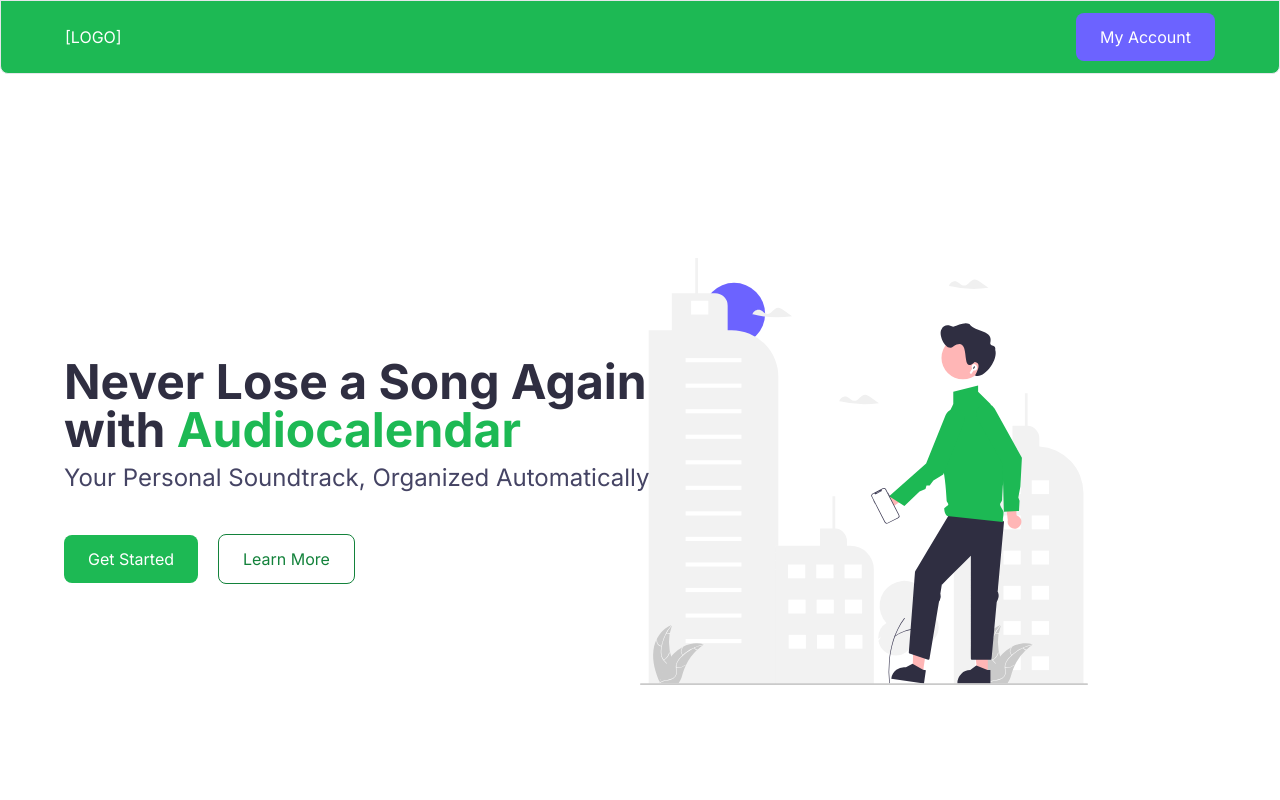
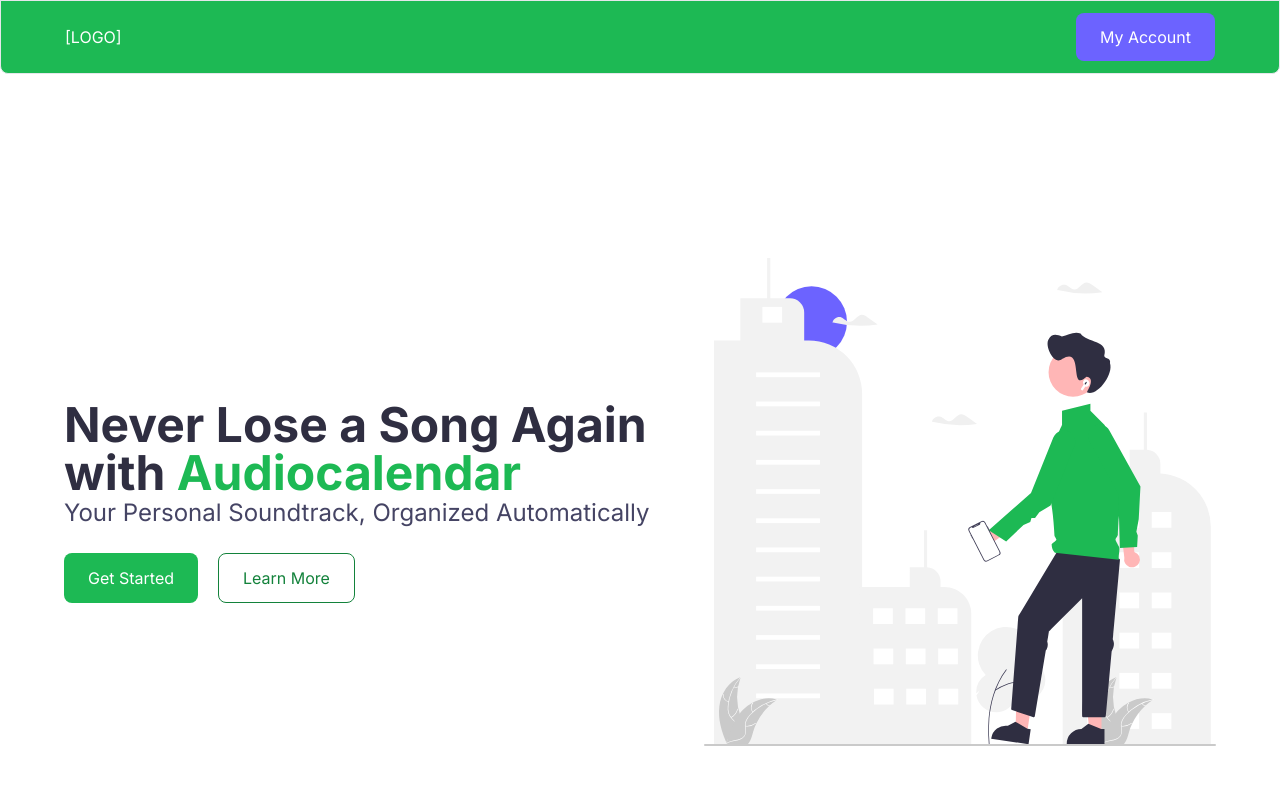
Before and after one commit to szilard-dobai/audiocalendar, a Next.js app in the folder client/: page / in a window 1280 px wide. Shown: the top 800 px of the page. Built offline with nearby package versions, Linux system fonts and the light colour scheme.

Commit message:
Fix sections.

```diff
--- a/client/src/app/(home)/(components)/CTA.tsx
+++ b/client/src/app/(home)/(components)/CTA.tsx
@@ -5,7 +5,7 @@
   return (
     <section
       id="cta"
-      className="my-20 md:my-36 bg-brand-50 w-full rounded-lg p-16 relative overflow-hidden z-0 text-center"
+      className="my-20 md:my-36 bg-brand-50 w-full min-w-min rounded-lg p-16 relative overflow-hidden z-0 text-center"
     >
       <div className="absolute -top-12 -right-6 w-1/3 h-4/5 bg-brand-200 rotate-12 rounded-3xl -z-10" />
       <div className="absolute top-[-5%] left-[-10%] w-[15rem] h-[20rem] bg-brand-300 rotate-[-30deg] rounded-3xl -z-10" />
--- a/client/src/app/(home)/(components)/Hero.tsx
+++ b/client/src/app/(home)/(components)/Hero.tsx
@@ -10,8 +10,8 @@
       className="flex flex-col gap-12 md:gap-0 md:grid md:grid-cols-10 my-20 md:my-36 items-center"
     >
       <div className="md:col-start-1 md:col-end-7 md:row-start-1 md:z-10 text-center md:text-left">
-        <hgroup className="mb-10">
-          <h1 className="text-3xl md:text-5xl font-bold text-primary mb-2">
+        <hgroup className="mb-6">
+          <h1 className="text-3xl md:text-5xl font-bold text-primary">
             Never Lose a Song Again with{" "}
             <span className="text-brand">Audiocalendar</span>
           </h1>
@@ -20,21 +20,21 @@
           </p>
         </hgroup>
 
-        <Link href="/account" passHref legacyBehavior>
-          <Button variant="solid">Get Started</Button>
-        </Link>
-        <Link href="#faq" passHref legacyBehavior>
-          <Button variant="outline" className="ml-5">
-            Learn More
-          </Button>
-        </Link>
+        <div className="flex gap-5 justify-center md:justify-start flex-wrap">
+          <Link href="/account" passHref legacyBehavior>
+            <Button variant="solid">Get Started</Button>
+          </Link>
+          <Link href="#faq" passHref legacyBehavior>
+            <Button variant="outline">Learn More</Button>
+          </Link>
+        </div>
       </div>
 
-      <div className="md:col-start-6 md:col-end-11 md:row-start-1 md:z-0">
+      <div className="md:col-start-6 md:col-end-11 md:row-start-1 md:z-0 max-w-md md:max-w-lg justify-self-end">
         <Image
           src={banner}
           alt="person listening to music in the city"
-          className="aspect-auto lg:max-w-md lg:w-full max-w-xs"
+          className="aspect-auto lg:w-full"
         />
       </div>
     </section>
--- a/client/src/components/Footer.tsx
+++ b/client/src/components/Footer.tsx
@@ -5,7 +5,7 @@
 
 const Footer = () => {
   return (
-    <footer className="w-4/5 sm:w-2/3 lg:w-1/2 mx-auto mt-36 py-3 px-0 md:px-16 bg-brand rounded-t-lg text-white text-md text-center flex flex-row justify-center items-center gap-2">
+    <footer className="w-4/5 sm:w-2/3 lg:w-1/2 min-w-min mx-auto mt-36 py-3 px-3 md:px-16 bg-brand rounded-t-lg text-white text-md text-center flex flex-row justify-center items-center gap-2">
       <span className="whitespace-nowrap">
         Szilard&apos;s Emporium © {new Date().getFullYear()}
       </span>
```
